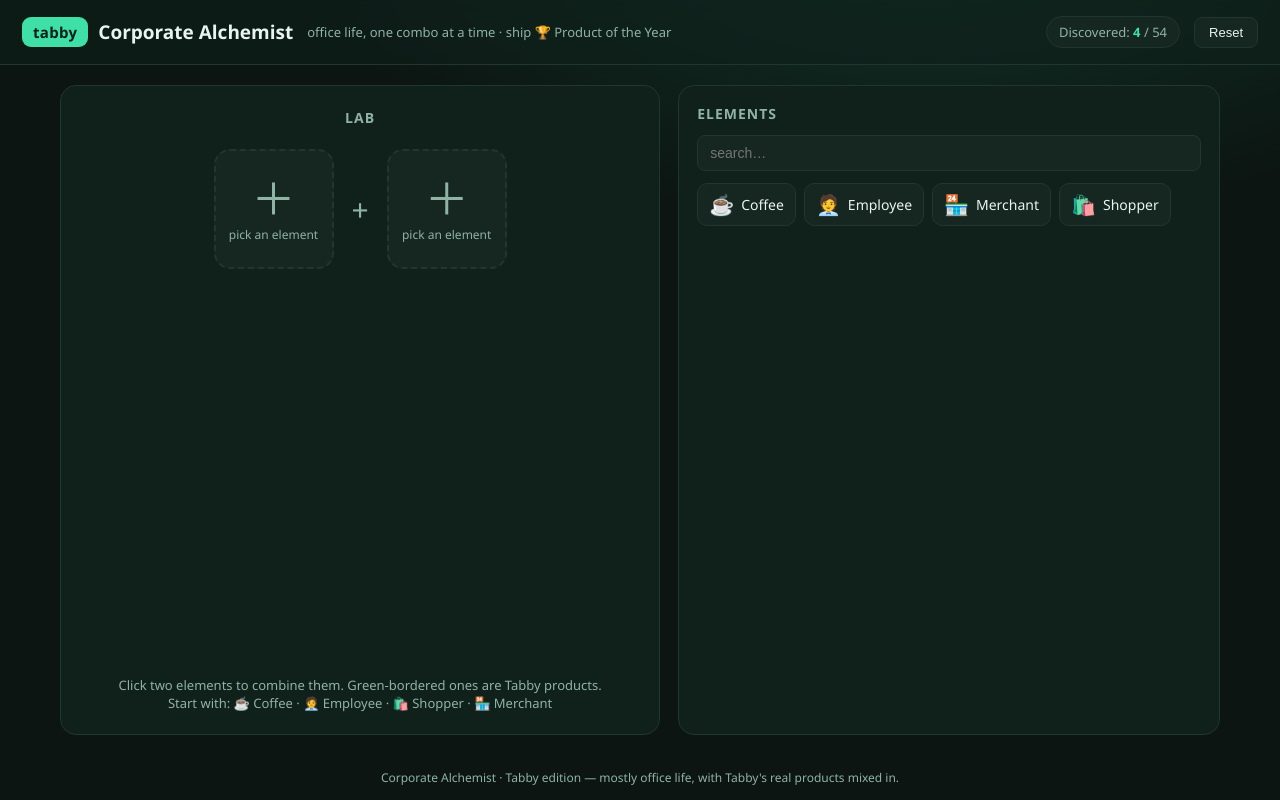
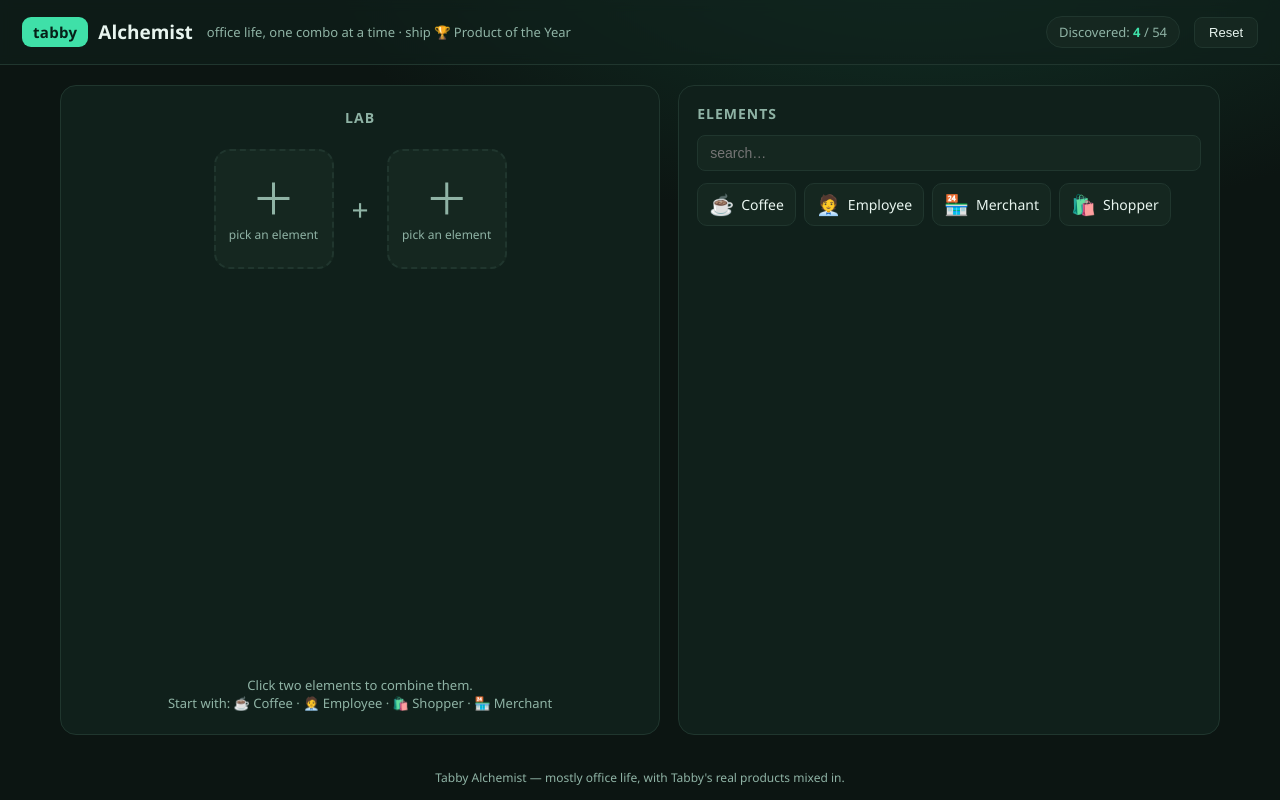
Before and after one commit to irachadwick-arch/corporate-alchemist, a plain HTML site: page index.html in a window 1280 px wide. Drawn offline with Linux system fonts and the light colour scheme.

Commit message:
Add files via upload

```diff
--- a/index.html
+++ b/index.html
@@ -3,7 +3,7 @@
 <head>
 <meta charset="UTF-8">
 <meta name="viewport" content="width=device-width, initial-scale=1.0">
-<title>Corporate Alchemist · Tabby edition</title>
+<title>Tabby Alchemist</title>
 <style>
   :root{
     --bg:#0c1512; --panel:#10201b; --card:#152720;
@@ -83,7 +83,7 @@
 </head>
 <body>
 <header>
-  <div class="brand"><span class="logo">tabby</span><h1>Corporate Alchemist</h1></div>
+  <div class="brand"><span class="logo">tabby</span><h1>Alchemist</h1></div>
   <span class="sub">office life, one combo at a time &middot; ship 🏆 Product of the Year</span>
   <div class="spacer"></div>
   <span class="stat">Discovered: <b id="count">0</b> / <span id="total">0</span></span>
@@ -99,7 +99,7 @@
       <div class="slot" id="slot1"><span class="e">＋</span><span class="n">pick an element</span></div>
     </div>
     <div class="result" id="result"></div>
-    <div class="hint">Click two elements to combine them. Green-bordered ones are Tabby products.<br>Start with: ☕ Coffee &middot; 🧑‍💼 Employee &middot; 🛍️ Shopper &middot; 🏪 Merchant</div>
+    <div class="hint">Click two elements to combine them.<br>Start with: ☕ Coffee &middot; 🧑‍💼 Employee &middot; 🛍️ Shopper &middot; 🏪 Merchant</div>
   </section>
 
   <aside class="side">
@@ -109,7 +109,7 @@
   </aside>
 </main>
 
-<footer>Corporate Alchemist &middot; Tabby edition &mdash; mostly office life, with Tabby's real products mixed in.</footer>
+<footer>Tabby Alchemist &mdash; mostly office life, with Tabby's real products mixed in.</footer>
 
 <div class="win" id="win">
   <div class="box">
@@ -279,10 +279,12 @@
   });
 }
 function pick(id){
+  justNew.delete(id);            // using an element clears its NEW badge
   if(slots[0]===null) slots[0]=id;
   else if(slots[1]===null){ slots[1]=id; combine(); }
   else { slots=[id,null]; resultBox.innerHTML=""; }
   renderSlots();
+  renderGrid();
 }
 document.getElementById("slot0").onclick=()=>{slots[0]=null;renderSlots();};
 document.getElementById("slot1").onclick=()=>{slots[1]=null;renderSlots();};
```
